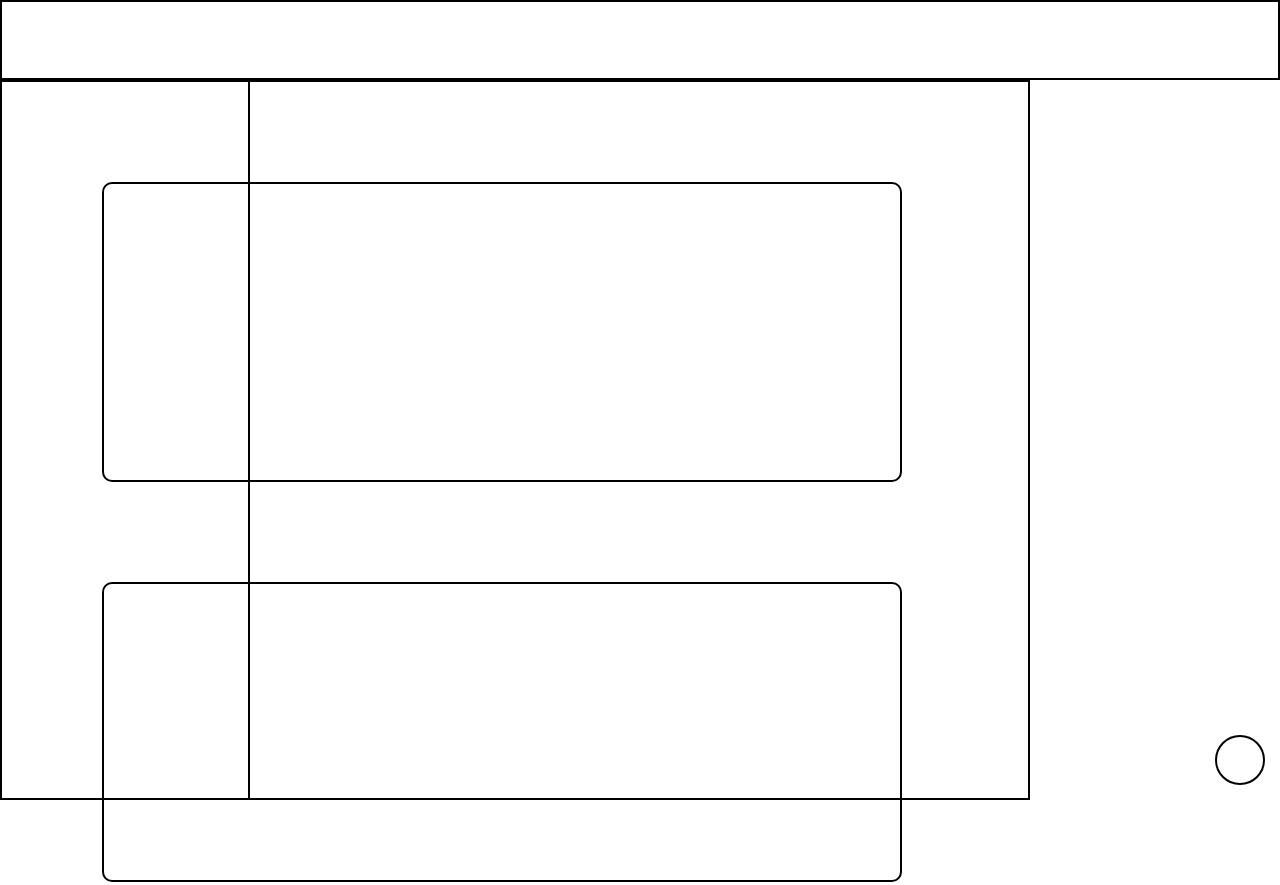
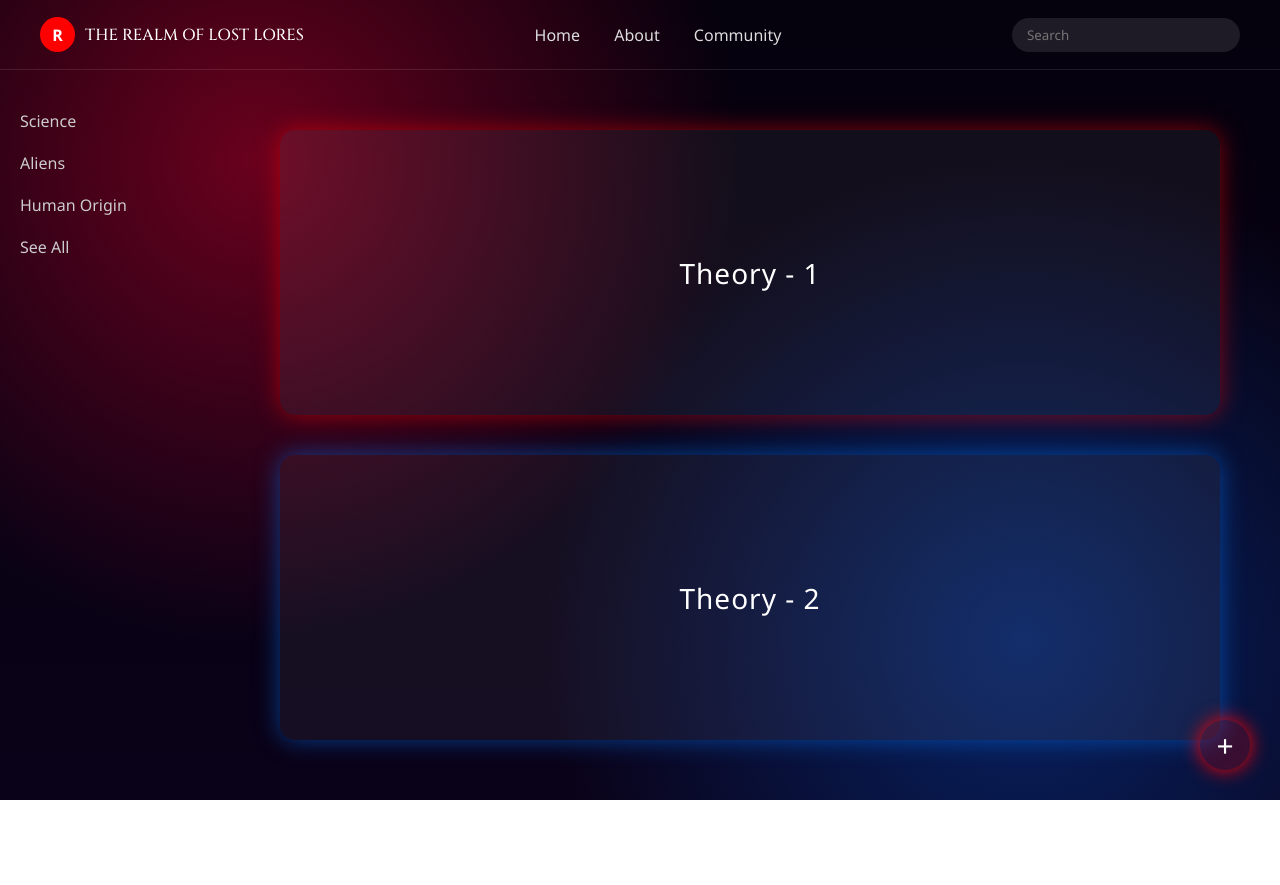
Before and after one commit to AtsushiakaRaju/T_R_L, a plain HTML site: page main.html in a window 1280 px wide. Shown: the top 885 px of the page. After the commit the page ends 800 px from the top, so only its background shows below. Drawn offline with Linux system fonts and the light colour scheme.

Commit message:
Added new font for main page and linked index to main page

```diff
--- a/main.html
+++ b/main.html
@@ -2,20 +2,43 @@
 <html lang="en">
 <head>
     <meta charset="UTF-8">
-    <meta name="viewport" content="width=device-width, initial-scale=1.0">
     <title>The Realm of Lost Lores</title>
+
+    <!-- Google Font -->
+    <link href="https://fonts.googleapis.com/css2?family=Cinzel:wght@500;700&family=Inter&display=swap" rel="stylesheet">
+    <!-- CSS -->
     <link rel="stylesheet" href="main_s.css">
 </head>
 <body>
-    <div id="header"></div>
-    <div id="mainbody">
-        <div id="lnav"></div>
-        <div id="content">
-            <div class="theory"></div>
-            <div class="theory"></div>
-            <div class="theory"></div>
-            <div id="addBtn"></div>
+    <!-- NAVBAR / HEADER-->
+    <header class="navbar">
+        <div class="logo">
+            <span class="logo-icon">R</span>
+            <span class="logo-text">THE REALM OF LOST LORES</span>
         </div>
+        <nav>
+            <a href="#">Home</a>
+            <a href="#">About</a>
+            <a href="#">Community</a>
+        </nav>
+        <input type="text" placeholder="Search" class="search-box">
+    </header>
+    <!-- MAIN LAYOUT -->
+    <div class="container">
+        <!-- SIDEBAR -->
+        <aside class="sidebar">
+            <a href="#">Science</a>
+            <a href="#">Aliens</a>
+            <a href="#">Human Origin</a>
+            <a href="#">See All</a>
+        </aside>
+        <!-- CONTENT -->
+        <main class="content">
+            <div class="card red-glow">Theory - 1</div>
+            <div class="card blue-glow">Theory - 2</div>
+        </main>
     </div>
+    <!-- ADD BUTTON -->
+    <div class="add-btn">+</div>
 </body>
 </html>
--- a/main_s.css
+++ b/main_s.css
@@ -1,49 +1,114 @@
-*{
+* {
     margin: 0;
     padding: 0;
     box-sizing: border-box;
-    display:flexbox;
+    font-family: 'Segoe UI', sans-serif;
+}
+/* BACKGROUND WITHOUT IMAGE */
+body {
+    font-family: 'Inter', sans-serif;
+    min-height: 100vh;
+    background:
+        radial-gradient(circle at 20% 20%, #ff003366, transparent 40%),
+        radial-gradient(circle at 80% 80%, #0066ff55, transparent 40%),
+        linear-gradient(180deg, #05010d, #0a0218);
+    color: white;
+}
+/* NAVBAR */
+.navbar {
+    height: 70px;
+    display: flex;
+    align-items: center;
+    justify-content: space-between;
+    padding: 0 40px;
+    border-bottom: 1px solid rgba(255,255,255,0.1);
+}
+.logo {
+    display: flex;
+    align-items: center;
+    gap: 10px;
+}
+.logo-text {
+     font-family: 'Cinzel', serif;
+}
+.logo-icon {
+    width: 35px;
+    height: 35px;
+    border-radius: 50%;
+    background: red;
+    display: flex;
+    align-items: center;
+    justify-content: center;
+    font-weight: bold;
+}
+.navbar nav a {
+    margin:  15px;
+    text-decoration: none;
+    color: #ddd;
+}
+.search-box {
+    padding: 8px 15px;
+    border-radius: 20px;
+    border: none;
+    background: rgba(255,255,255,0.1);
+    color: white;
+}
+/* LAYOUT */
+.container {
+    display: flex;
+    height: calc(100vh - 70px);
 }
 
-#header{
-    height: 80px;
-    width: 100%;
-    border: 2px solid black;
+/* SIDEBAR */
+.sidebar {
+    width: 220px;
+    padding: 40px 20px;
+}
+.sidebar a {
+    display: block;
+    margin-bottom: 20px;/*gap between the words*/
+    color: #ccc;
+    text-decoration: none;
+}
+/* CONTENT */
+.content {
+    flex: 1;
+    padding: 60px;
+    display: flex;
+    flex-direction: column;
+    gap: 40px;
+}
+/* GLASS CARDS */
+.card {
+    height: 500px;
+    border-radius: 15px;
+    background: rgba(255,255,255,0.05);
+    display: flex;
+    align-items: center;
+    justify-content: center;
+    font-size: 28px;
+    letter-spacing: 1px;
+}
+/* GLOW EFFECTS */
+.red-glow {
+    box-shadow: 0 0 25px rgba(255,0,0,0.5);
 }
 
-#lnav{
-    height: calc(100vh - 80px);
-    width: 250px;
-    border: 2px solid black;
+.blue-glow {
+    box-shadow: 0 0 25px rgba(0,120,255,0.5);
+}
+/* FLOAT BUTTON */
+.add-btn {
     position: fixed;
+    bottom: 30px;
+    right: 30px;
+    width: 50px;
+    height: 50px;
+    border-radius: 50%;
+    background: rgba(255,0,0,0.2);
+    display: flex;
+    align-items: center;
+    justify-content: center;
+    font-size: 30px;
+    box-shadow: 0 0 20px red;
 }
-#mainbody{
-    display: flex;
-    flex-direction: row;
-}
-
-#content{
-    height: calc(100vh - 80px);
-    width: calc(100% - 250px);
-    border: 2px solid black;
-}
-#addBtn{
-    height: 50px;
-    width: 50px;
-    border-radius: 50%;
-    border: 2px solid black;
-    right:15px;
-    bottom: 15px;
-    position:fixed;
-}
-
-.theory{
-    border: 2px solid black;
-    margin: 10px;
-    position: relative;
-    margin-left: 100px;
-    margin-top: 100px;
-    height: 300px;
-    width: 800px;
-    border-radius: 10px;
-}
```
Also changed, not shown: index.html (+3 -3 lines), script.js (+3 -7 lines).
